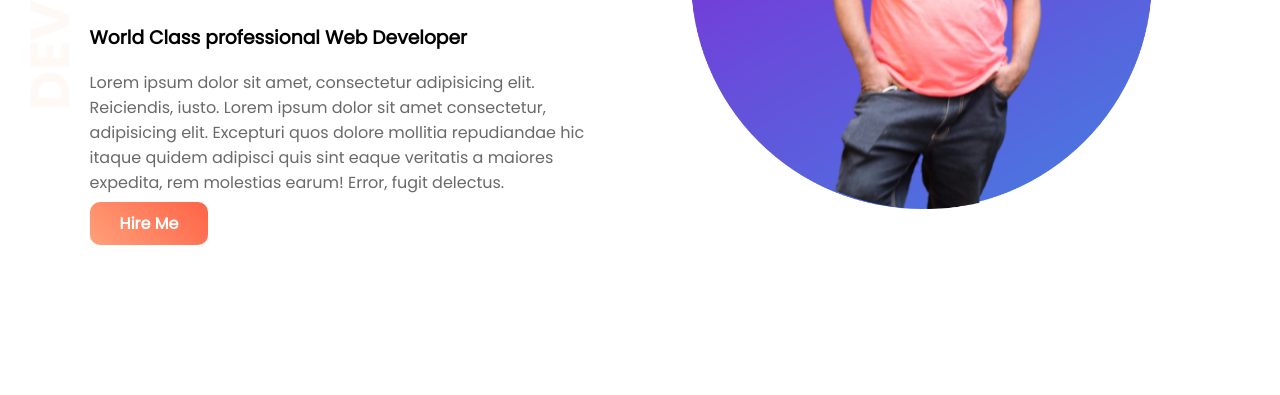
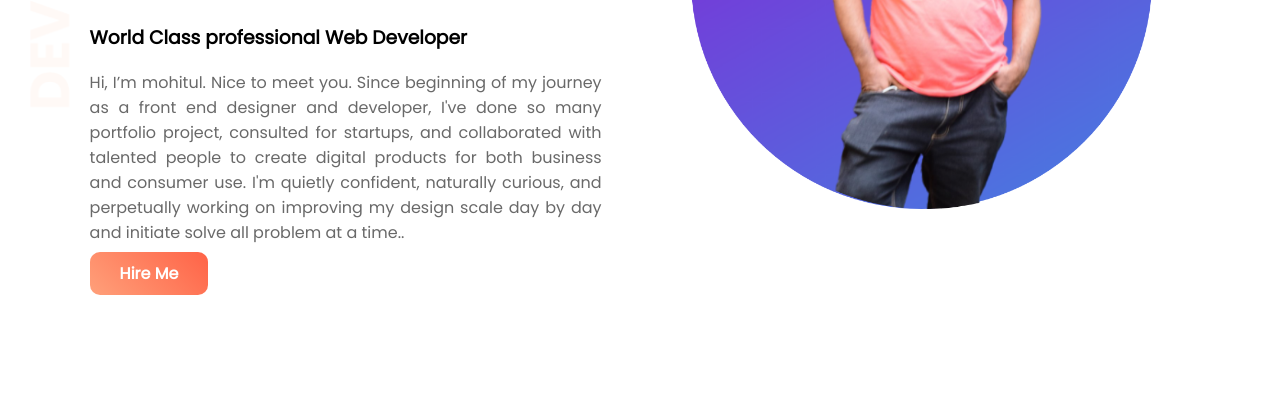
Before and after one commit to mohitulislam/web-portfolio1, a plain HTML site: page index.html in a window 1280 px wide. Shown: the part 252-647 px from the top of the page. Drawn offline with Linux system fonts and the light colour scheme.

Commit message:
End of First Portfolio Web Site Project

```diff
--- a/index.html
+++ b/index.html
@@ -13,7 +13,7 @@
             <h1>Welcome To</h1>
             <h1> <span class="orange-highlight"> Mohitul</span>  Website</h1>
             <h3>World Class professional Web Developer </h3>
-            <p>Lorem ipsum dolor sit amet, consectetur adipisicing elit. Reiciendis, iusto. Lorem ipsum dolor sit amet consectetur, adipisicing elit. Excepturi quos dolore mollitia repudiandae hic itaque quidem adipisci quis sint eaque veritatis a maiores expedita, rem molestias earum! Error, fugit delectus. </p>
+            <p>Hi, I’m mohitul. Nice to meet you. Since beginning of my journey as a front end designer and developer, I've done so many portfolio project, consulted for startups, and collaborated with talented people to create digital products for both business and consumer use. I'm quietly confident, naturally curious, and perpetually working on improving my design scale day by day and initiate solve all problem at a time.. </p>
             <a class="link-button" target="_blank" href="https://www.linkedin.com/in/mohitul-islam-7513aaab/">Hire Me</a>
         </div>
 
--- a/style.css
+++ b/style.css
@@ -1,6 +1,7 @@
 body{
     font-family: 'Poppins', sans-serif;
     margin: 0;
+    text-align: justify;
 }
 /* Body required the margin 0, because its remove all defaul margin */
 h1{
```
